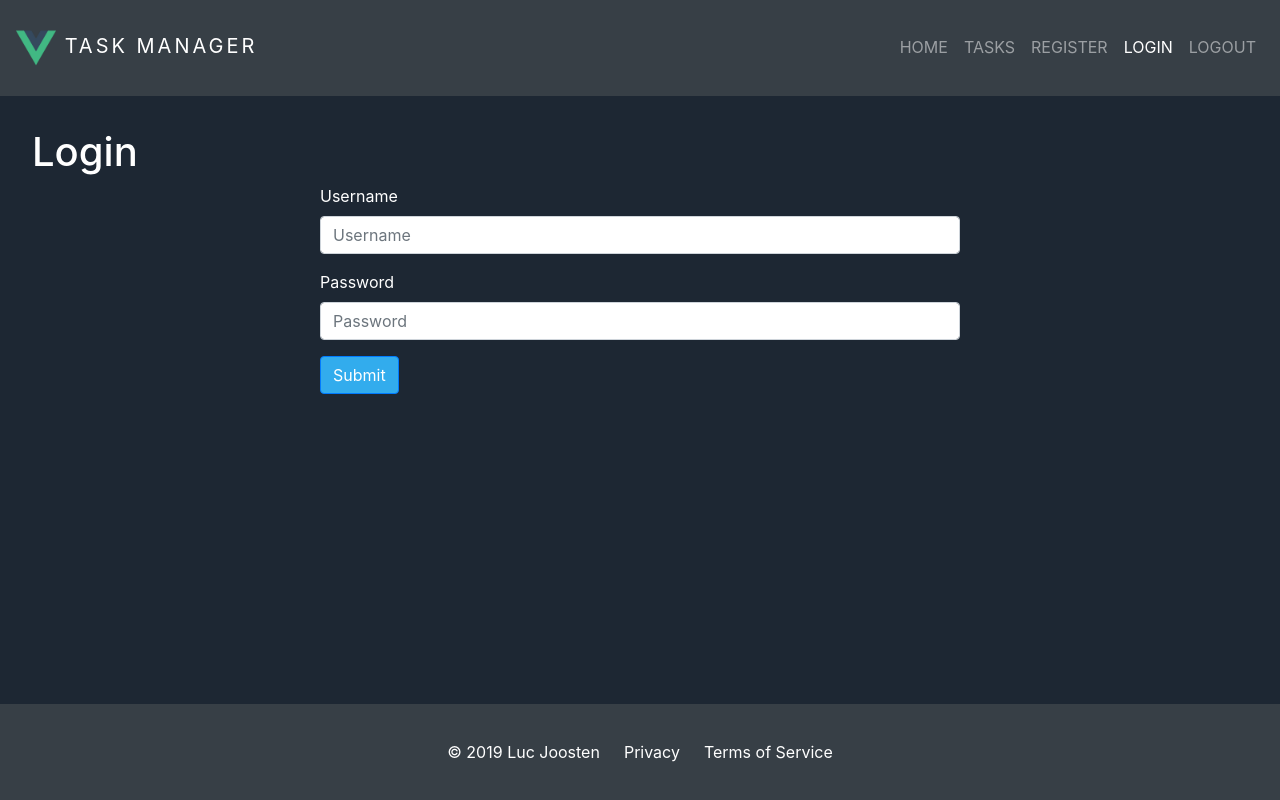
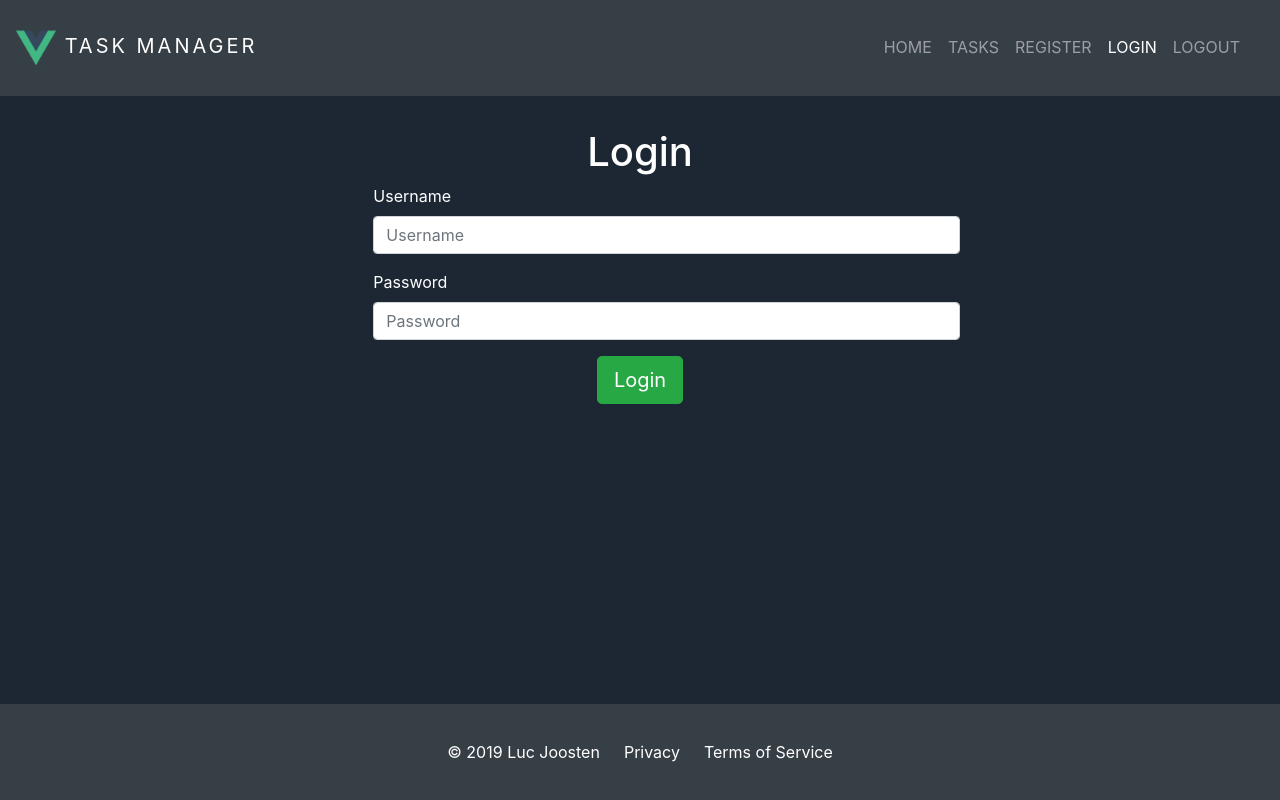
Before and after one commit to Ihajoosten/Client-side-programming, a Vue app: page /login in a window 1280 px wide. Built offline with nearby package versions, Linux system fonts and the light colour scheme.

Commit message:
added local storage to log in with user

```diff
--- a/src/App.vue
+++ b/src/App.vue
@@ -17,6 +17,9 @@
   components: {
     Navbar,
     Footer
+  },
+  beforeCreate: function() {
+    this.$store.dispatch('authenticate');
   }
 };
 </script>
--- a/src/components/Navbar.vue
+++ b/src/components/Navbar.vue
@@ -28,10 +28,13 @@
             <router-link id="custom-link" class="nav-link" to="/register" exact>Register</router-link>
           </li>
           <li class="nav-item">
-          <router-link id="custom-link" class="nav-link" to="/login" exact>Login</router-link>
+            <router-link id="custom-link" class="nav-link" to="/login" exact>Login</router-link>
           </li>
           <li class="nav-item">
-            <a id="custom-link" href="" class="nav-link">Logout</a>
+            <a id="custom-link" class="nav-link">Logout</a>
+          </li>
+          <li class="nav-item">
+            <a id="custom-link" class="nav-link">{{ this.$store.state.username ? this.$store.state.username : null}}</a>
           </li>
         </ul>
       </div>
--- a/src/views/authentication/Login.vue
+++ b/src/views/authentication/Login.vue
@@ -1,7 +1,8 @@
 <template>
   <div>
-    <h1>Login</h1>
-    <form class="custom-form">
+    <h1 class="text-center">Login</h1>
+    <form class="custom-form" v-on:submit="onSubmit">
+      <div class="offset-md-1">
         <div class="form-group">
           <label for="username">Username</label>
           <input type="text" class="form-control" id="username" placeholder="Username" />
@@ -10,9 +11,25 @@
           <label for="password">Password</label>
           <input type="password" class="form-control" id="password" placeholder="Password" />
         </div>
-      <div class="form-group">
-        <button type="submit" class="btn btn-primary">Submit</button>
+      </div>
+      <div class="form-group text-center">
+        <button type="submit" class="btn btn-success btn-lg">Login</button>
       </div>
     </form>
   </div>
 </template>
+
+<script>
+import * as auth from '../../services/AuthService.js'
+
+export default {
+    name: 'login',
+    methods: {
+        onSubmit: function(event) {
+            event.preventDefault();
+            auth.login();
+            this.$router.push({ name: 'home' });
+        }
+    }
+}
+</script>
```
Lines whose indentation alone changed are shown as unchanged.
